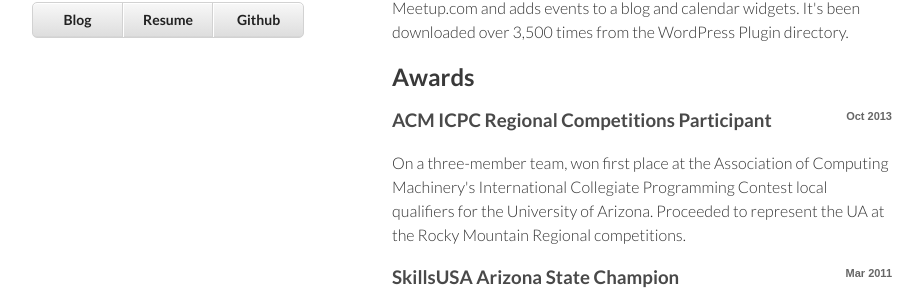
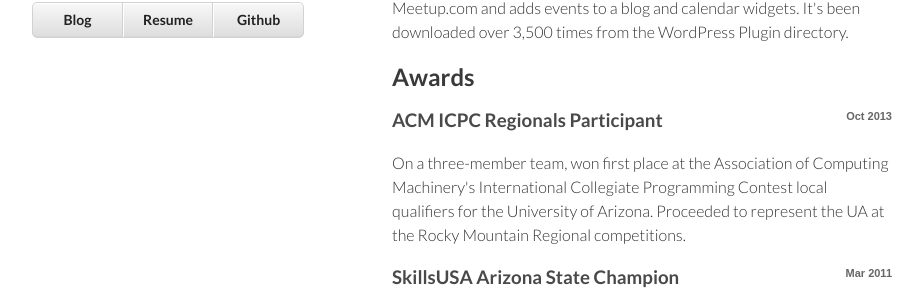
Before and after one commit to cjlarose/cjlarose.github.io, a Jekyll site: the page built from resume/index.html, in a window 1280 px wide and 900 px high, scrolled down 629 px. Shown: the part 151-454 px from the top of the window, without its empty margins (178-1101 px from the left). Built offline with Jekyll 4.4.1, drawn with Linux system fonts in a browser that asks for light colours.

Commit message:
Redundant words are redundant

```diff
--- a/resume/index.html
+++ b/resume/index.html
@@ -70,7 +70,7 @@ body_class: resume
 
  <ul>
    <li>
-     <h3>ACM ICPC Regional Competitions Participant<small>Oct 2013</small></h3>
+     <h3>ACM ICPC Regionals Participant<small>Oct 2013</small></h3>
 
      <p>On a three-member team, won first place at the Association of Computing
      Machinery's International Collegiate Programming Contest local qualifiers
```
